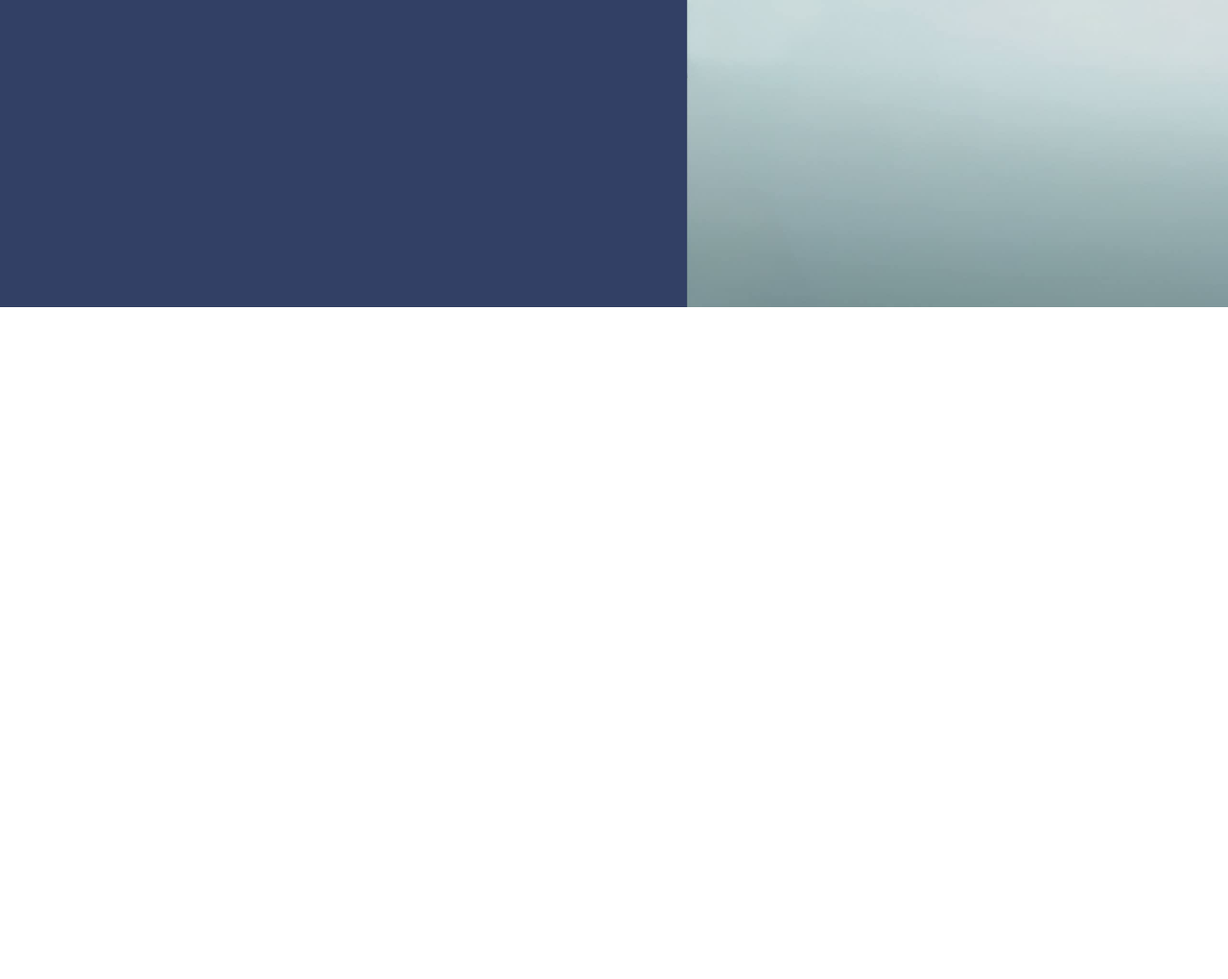
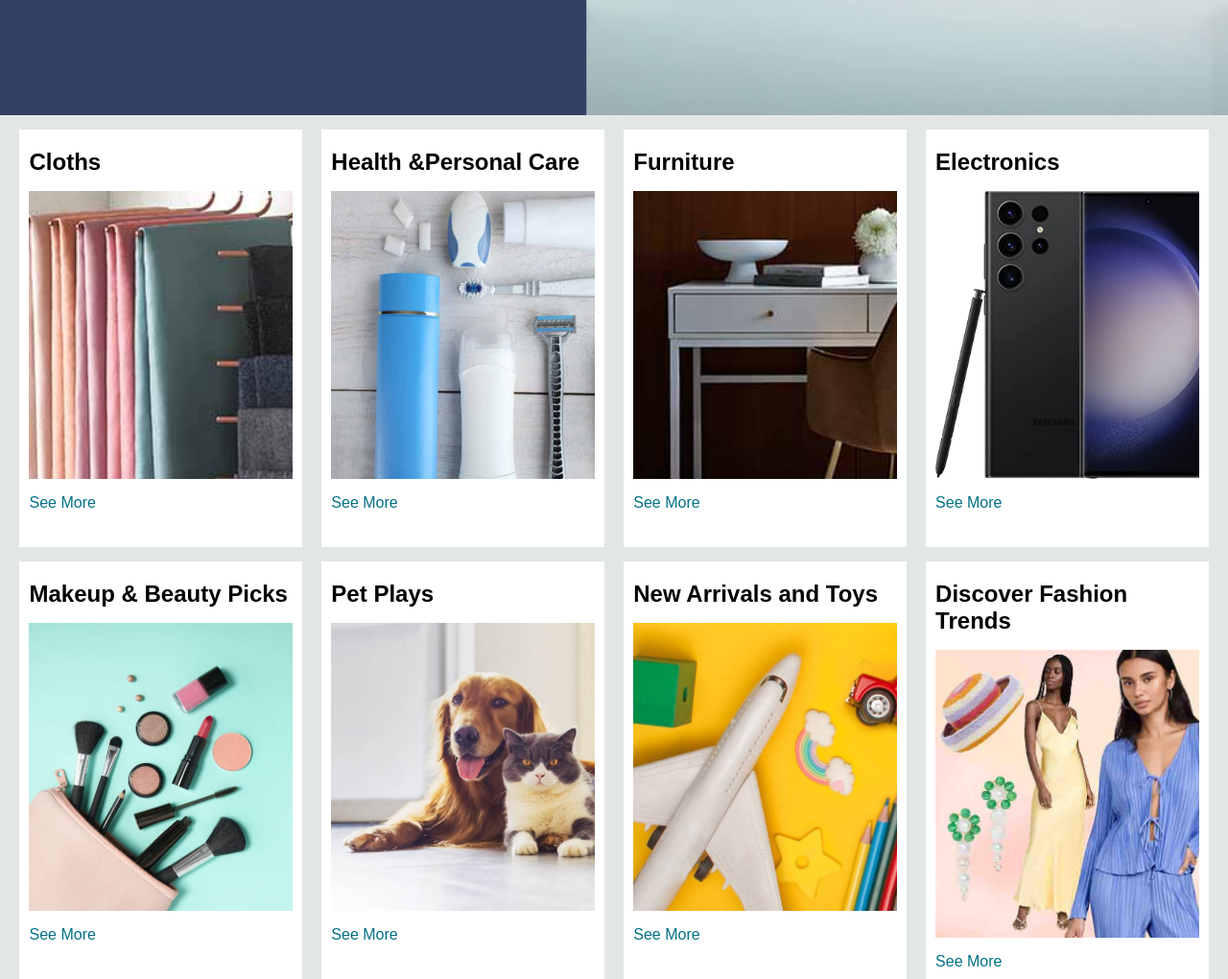
Before and after one commit to divyaannsh/Amazon-Clone, a plain HTML site: page index.html in a window 1280 px wide. Shown: the part 380-1400 px from the top of the page at 96% size. Before the commit the page ends 800 px from the top, so only its background shows below. Drawn offline with Linux system fonts and the light colour scheme.

Commit message:
hero  section

```diff
--- a/index.html
+++ b/index.html
@@ -34,6 +34,7 @@
             </div>
           </div>
           <div class="nav-signin border" >
+            <div>EN</div>
             <p><span>Hello, Sign in</span></p>
             <p class="nav-second">Account &Lists</p>
         </div>
@@ -67,5 +68,44 @@
     <div class="hero-section">
 
     </div>
+
+    <div class="shop-section">
+        <div class="box1 box">
+            <div class="box-content">
+                <h2>Cloths </h2>
+        <div class="box-img" style="background-image: url('box1_image.jpg');"></div>
+    <p>See More</p></div>
+            </div>
+        <div class="box2 box"> <div class="box-content">
+            <h2>Health &Personal Care</h2>
+    <div class="box-img" style="background-image: url('box2_image.jpg');"></div>
+<p>See More</p></div></div>
+        <div class="box3 box"> <div class="box-content">
+            <h2>Furniture</h2>
+    <div class="box-img" style="background-image: url('box3_image.jpg');"></div>
+<p>See More</p></div></div>
+        <div class="box4 box"> <div class="box-content">
+            <h2>Electronics</h2>
+    <div class="box-img" style="background-image: url('box4_image.jpg');"></div>
+<p>See More</p></div></div>
+<div class="box1 box">
+    <div class="box-content">
+        <h2>Makeup & Beauty Picks</h2>
+<div class="box-img" style="background-image: url('box5_image.jpg');"></div>
+<p>See More</p></div>
+    </div>
+<div class="box2 box"> <div class="box-content">
+    <h2>Pet Plays</h2>
+<div class="box-img" style="background-image: url('box6_image.jpg');"></div>
+<p>See More</p></div></div>
+<div class="box3 box"> <div class="box-content">
+    <h2>New Arrivals and Toys</h2>
+<div class="box-img" style="background-image: url('box7_image.jpg');"></div>
+<p>See More</p></div></div>
+<div class="box4 box"> <div class="box-content">
+    <h2>Discover Fashion Trends</h2>
+<div class="box-img" style="background-image: url('box8_image.jpg');"></div>
+<p>See More</p></div></div>
+    </div>
 </body>
 </html>
--- a/style.css
+++ b/style.css
@@ -135,5 +135,35 @@ span{
  .hero-section{
     background-image: url(hero_image.jpg);
     background-size: cover;
-    height: 600px;
+    height: 400px;
  }
+/**shopsection**/
+.shop-section{
+    display: flex;
+    flex-wrap: wrap;
+    justify-content: space-evenly;
+    background-color: #e2e7e6;
+}
+ .box{
+    height: 400px;
+
+    width: 23%;
+    background-color: white;
+    padding: 20px 0px 15px;
+    margin-top: 15px;
+ }
+
+ .box-img{
+    height: 300px;
+    background-size: cover;
+   margin-top: 1rem;
+   margin-bottom: 1rem;
+ }
+
+ .box-content{
+   margin-left: 10px;
+   margin-right: 10px;
+ }
+.box-content p{
+    color: #007185
+}
```
